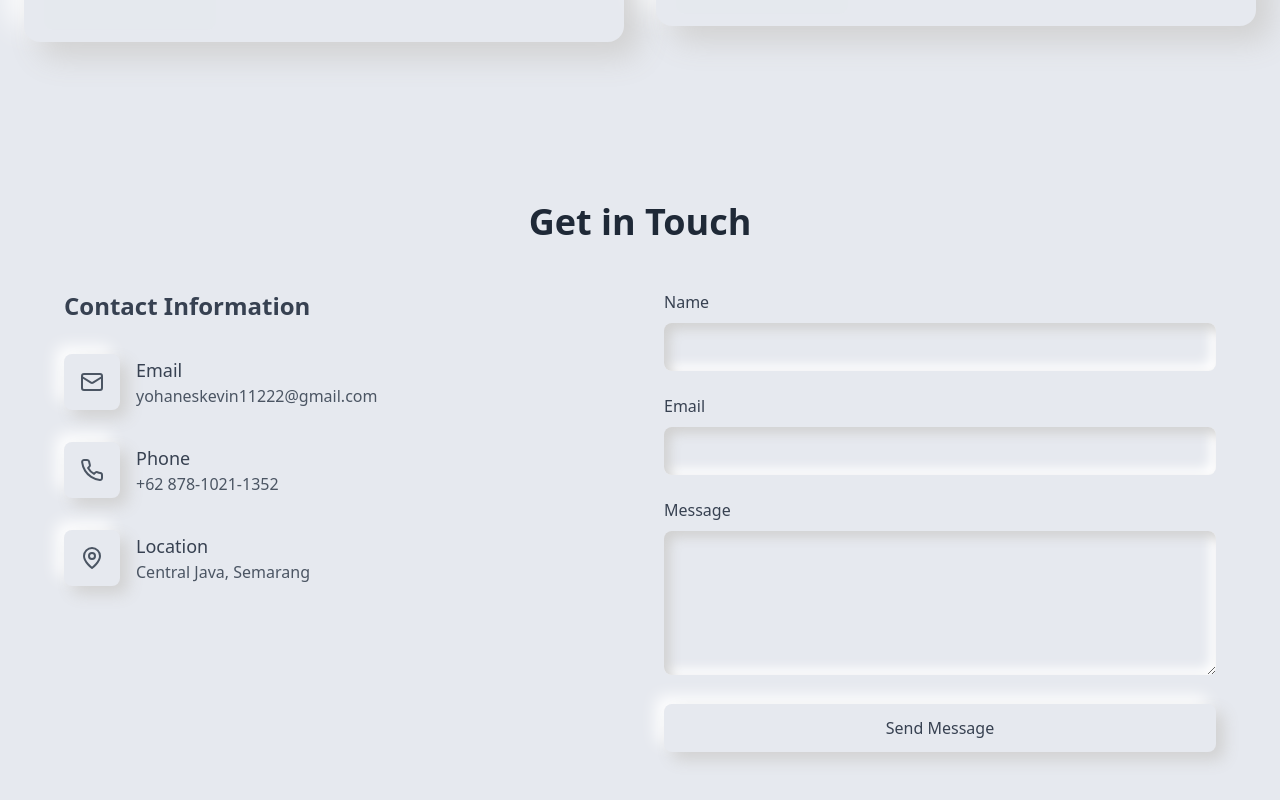
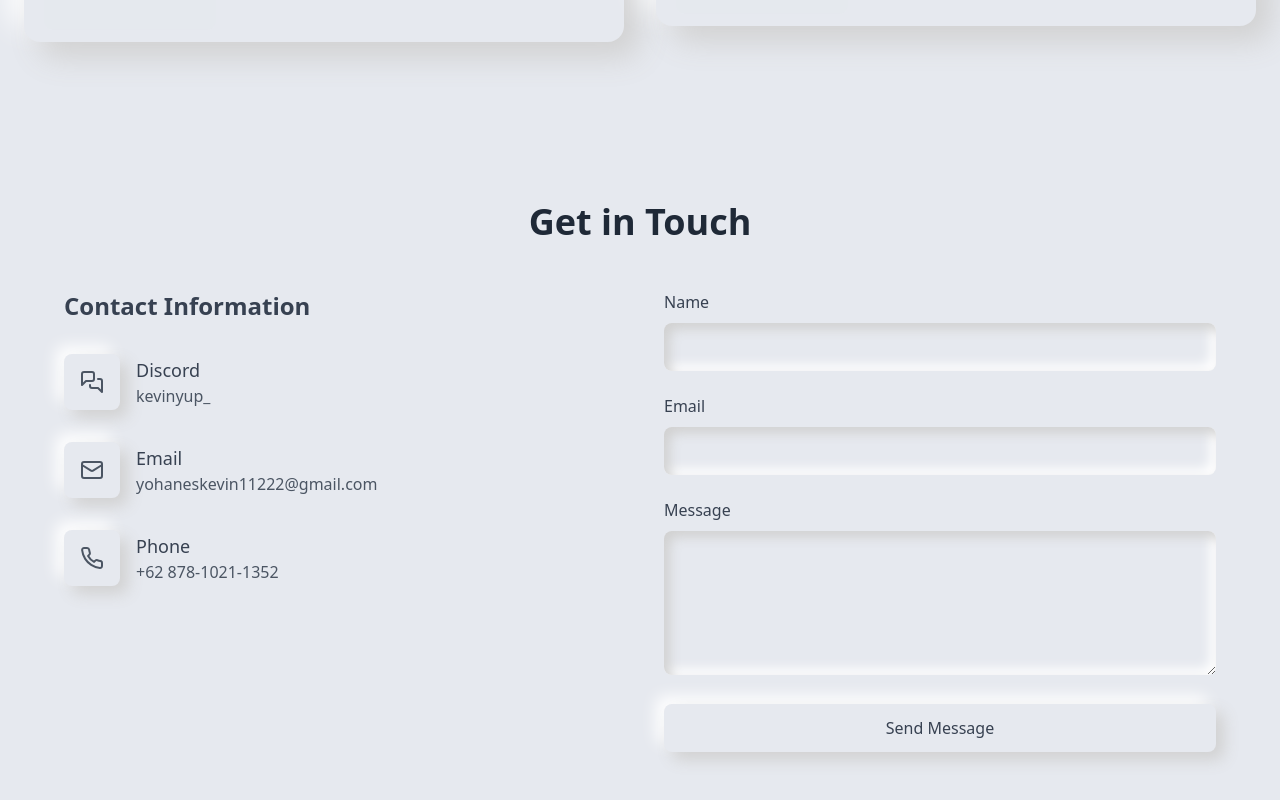
Before and after one commit to Kevin5621/yohanes-kevin-portofolio, a React (Vite) app: page / in a window 1280 px wide. Shown: the part 1550-2350 px from the top of the page. Built offline with nearby package versions, Linux system fonts and the light colour scheme.

Commit message:
adjust - location -> discord

```diff
--- a/src/components/Contact.tsx
+++ b/src/components/Contact.tsx
@@ -1,5 +1,5 @@
 import React, { useState, useEffect, useRef } from 'react';
-import { MailIcon, PhoneIcon, MapPinIcon, LucideIcon } from 'lucide-react';
+import { MailIcon, PhoneIcon, MessagesSquare, LucideIcon } from 'lucide-react';
 import { Typewriter } from './hook/Animated_typeWritter';
 
 interface AnimatedNeumorphicIconProps {
@@ -181,7 +181,7 @@ const Contact: React.FC = () => {
   const TYPEWRITER_DURATION = 800;
   const EMAIL_START = 300;
   const PHONE_START = EMAIL_START + TYPEWRITER_DURATION;
-  const LOCATION_START = PHONE_START + TYPEWRITER_DURATION;
+  const DISCORD_START = PHONE_START + TYPEWRITER_DURATION;
 
   const handleSubmit = (e: React.FormEvent) => {
     e.preventDefault();
@@ -221,6 +221,37 @@ const Contact: React.FC = () => {
                 />
               )}
             </h3>
+
+            {/* DISCORD Section */}
+            <div className="flex items-center space-x-4">
+              <AnimatedNeumorphicIcon
+                Icon={MessagesSquare}
+                delay={DISCORD_START}
+                isVisible={isVisible}
+              />
+              <div>
+                <h4 className="text-lg font-medium text-gray-700 dark:text-gray-200">
+                  {isVisible && (
+                    <Typewriter
+                      text="Discord"
+                      speed={50}
+                      delay={DISCORD_START + ICON_ANIMATION_DURATION}
+                      className="text-lg font-medium text-gray-700 dark:text-gray-200"
+                    />
+                  )}
+                </h4>
+                <p className="text-gray-600 dark:text-gray-300">
+                  {isVisible && (
+                    <Typewriter
+                      text="kevinyup_"
+                      speed={50}
+                      delay={DISCORD_START + ICON_ANIMATION_DURATION}
+                      className="text-gray-600 dark:text-gray-300"
+                    />
+                  )}
+                </p>
+              </div>
+            </div>
 
             {/* Email Section */}
             <div className="flex items-center space-x-4">
@@ -277,37 +308,6 @@ const Contact: React.FC = () => {
                       text="+62 878-1021-1352"
                       speed={50}
                       delay={PHONE_START + ICON_ANIMATION_DURATION}
-                      className="text-gray-600 dark:text-gray-300"
-                    />
-                  )}
-                </p>
-              </div>
-            </div>
-
-            {/* Location Section */}
-            <div className="flex items-center space-x-4">
-              <AnimatedNeumorphicIcon
-                Icon={MapPinIcon}
-                delay={LOCATION_START}
-                isVisible={isVisible}
-              />
-              <div>
-                <h4 className="text-lg font-medium text-gray-700 dark:text-gray-200">
-                  {isVisible && (
-                    <Typewriter
-                      text="Location"
-                      speed={50}
-                      delay={LOCATION_START + ICON_ANIMATION_DURATION}
-                      className="text-lg font-medium text-gray-700 dark:text-gray-200"
-                    />
-                  )}
-                </h4>
-                <p className="text-gray-600 dark:text-gray-300">
-                  {isVisible && (
-                    <Typewriter
-                      text="Central Java, Semarang"
-                      speed={50}
-                      delay={LOCATION_START + ICON_ANIMATION_DURATION}
                       className="text-gray-600 dark:text-gray-300"
                     />
                   )}
```
